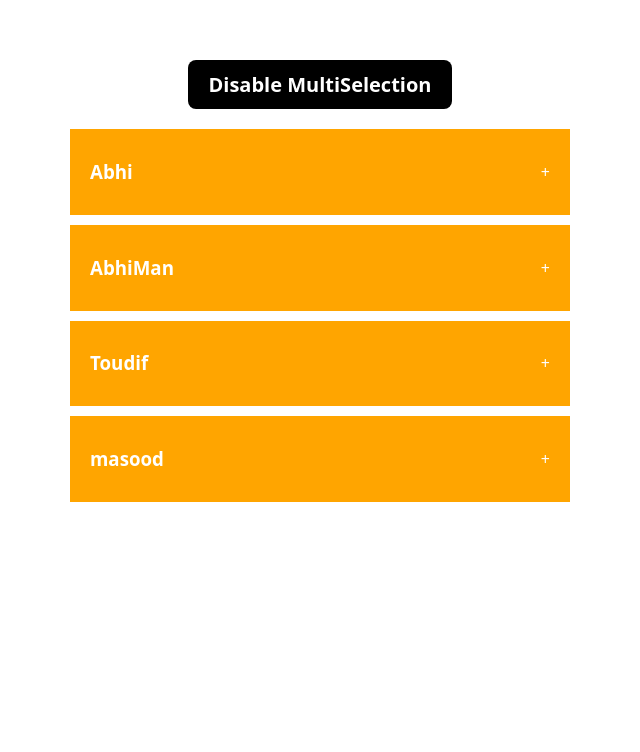
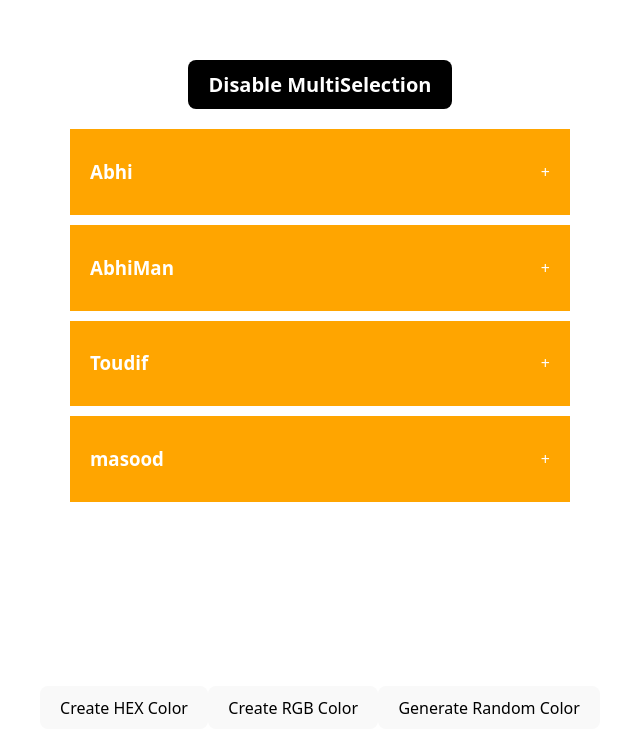
Before and after one commit to MuqhtadeerM/projects-25, a React (Vite) app: page / in a window 1280 px wide. Shown: the part 146-898 px from the top of the page, without its empty margins (352-992 px from the left). Before the commit the page ends 864 px from the top, so only its background shows below. Built offline with nearby package versions, Linux system fonts and the light colour scheme.

Commit message:
Random Color Generator added

```diff
--- a/src/App.jsx
+++ b/src/App.jsx
@@ -1,11 +1,15 @@
 import "./App.css";
 import Accordion from "./Components/Accordion-Project/Accordion";
+import RandomColorGeneratot from "./Components/Random-Color_Generator/RandomColor";
 
 function App() {
   return (
     <>
       {/* Accordion functionality */}
       <Accordion />
+
+      {/* Random Color Generator */}
+      <RandomColorGeneratot />
     </>
   );
 }
--- /dev/null
+++ b/src/Components/Random-Color_Generator/RandomColor.jsx
@@ -0,0 +1,60 @@
+import { useEffect, useState } from "react";
+
+export default function RandomColorGeneratot() {
+  const [typeOfColor, setTypeOfColor] = useState("hex");
+  const [color, setColor] = useState("#000");
+
+  const randomColorUtility = (length) => {
+    return Math.floor(Math.random() * length);
+  };
+  const handleCreateRandomHex = () => {
+    const hex = [1, 2, 3, 4, 5, 6, 7, 8, 9, "A", "B", "C", "D", "E", "F"];
+    let hexColor = "#";
+
+    for (let i = 0; i < 6; i++) {
+      hexColor += hex[randomColorUtility(hex.length)];
+    }
+    setColor(hexColor);
+  };
+
+  const handleCreateRandomRgb = () => {
+    const r = randomColorUtility(256);
+    const g = randomColorUtility(256);
+    const b = randomColorUtility(256);
+    setColor(`rgb ${r}, ${g}, ${b}`);
+  };
+
+  useEffect(() => {
+    if (typeOfColor === "rgb") handleCreateRandomRgb();
+    else handleCreateRandomHex();
+  }, [typeOfColor]);
+
+  return (
+    <div>
+      <button onClick={() => setTypeOfColor("hex")}>Create HEX Color</button>
+      <button onClick={() => setTypeOfColor("rgb")}>Create RGB Color</button>
+      <button
+        onClick={
+          typeOfColor === "hex" ? handleCreateRandomHex : handleCreateRandomRgb
+        }
+      >
+        Generate Random Color
+      </button>
+      <div
+        style={{
+          display: "flex",
+          justifyContent: "center",
+          gap: "20px",
+          alignItems: "center",
+          color: "#fff",
+          fontSize: "60px",
+          marginTop: "50px",
+          flexDirection: "column",
+        }}
+      >
+        <h3>{typeOfColor === "rgb " ? "RGB color" : "Hex Color"}</h3>
+        <h1>{color}</h1>
+      </div>
+    </div>
+  );
+}
```
